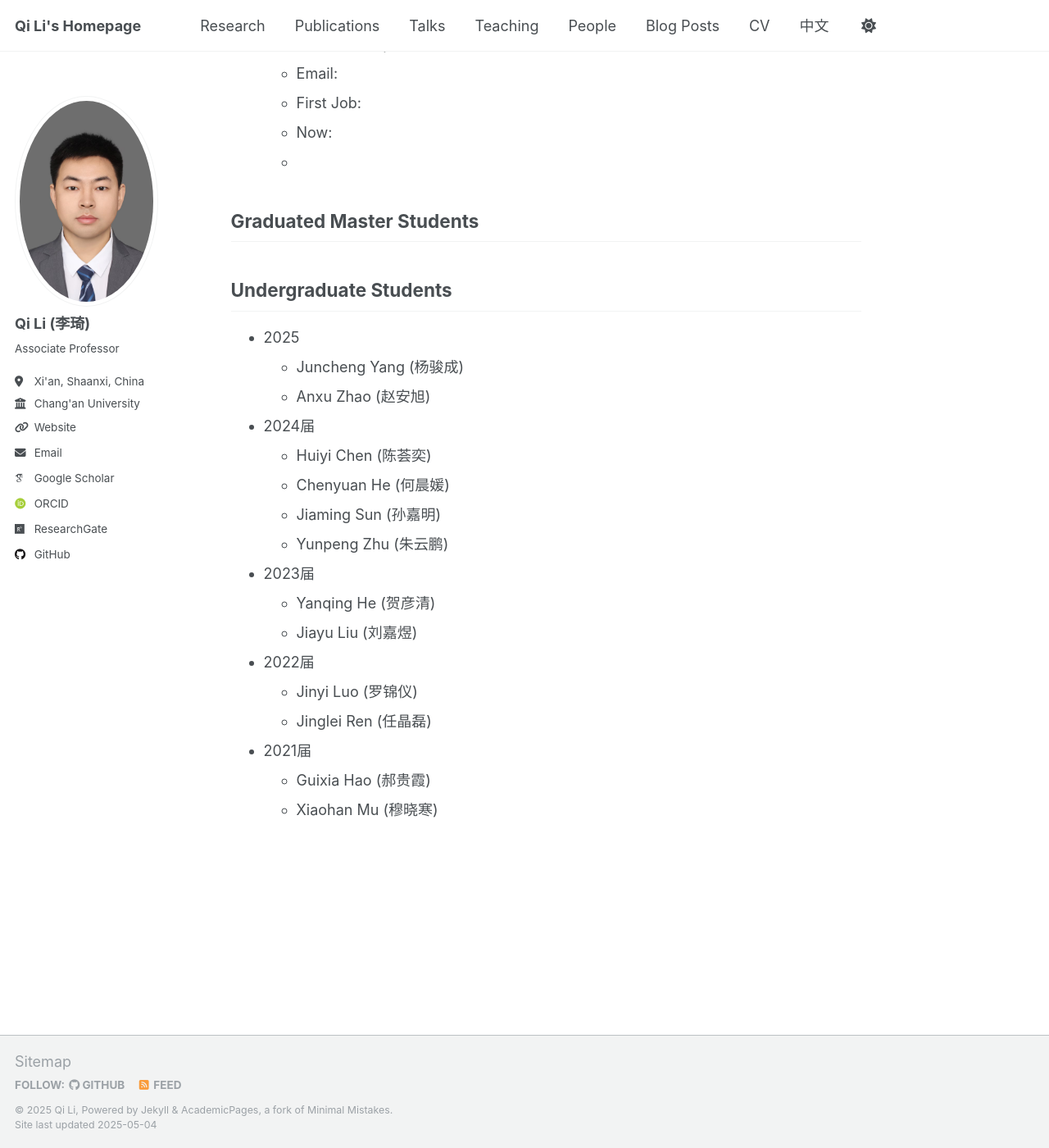
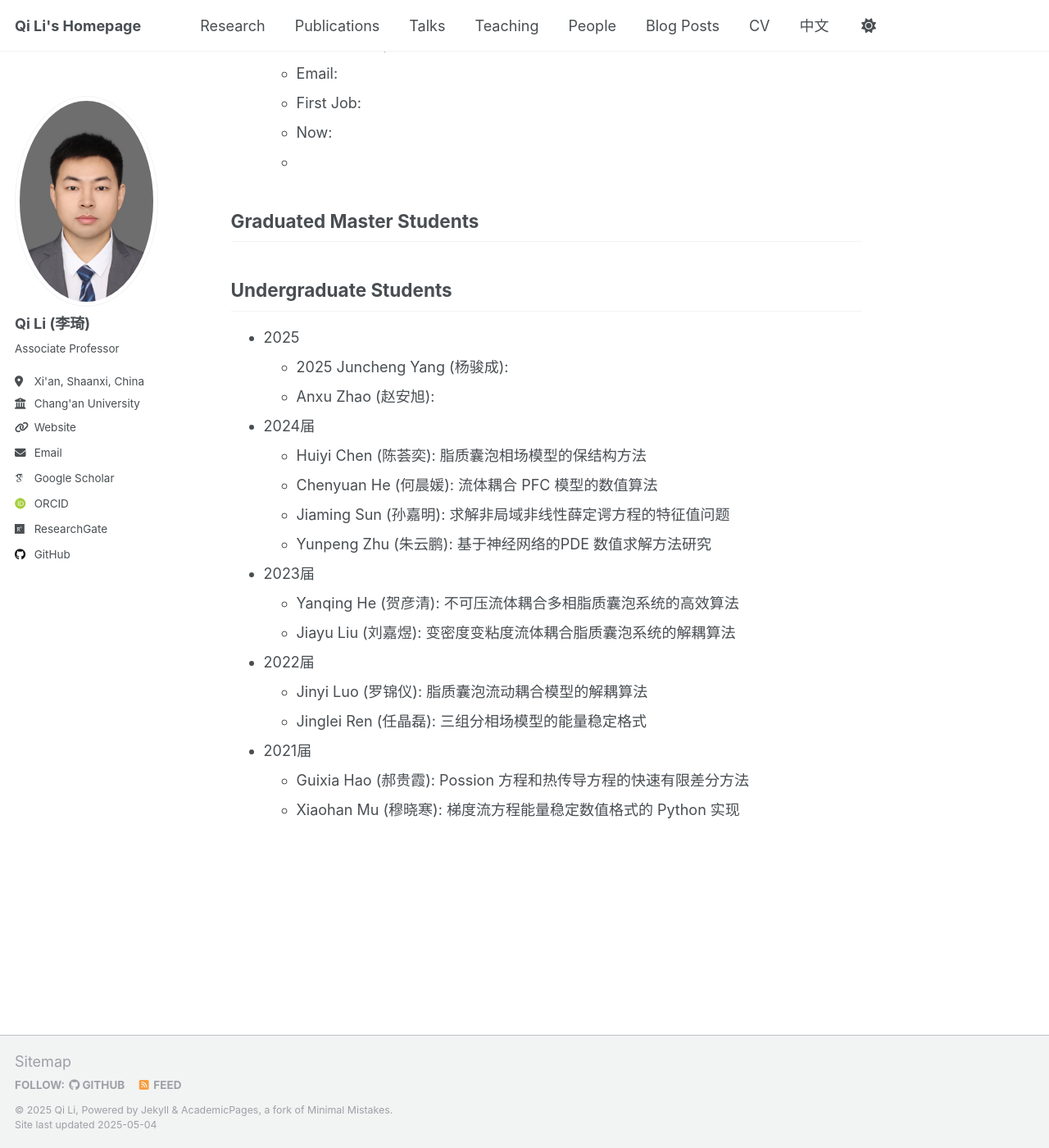
Before and after one commit to liqihao2000/liqihao2000.github.io, a Jekyll site: the page built from _pages/people.md, in a window 1280 px wide and 1400 px high, scrolled down 700 px. Shown: the whole window at 82% size. Built offline with Jekyll 4.4.1, drawn with Linux system fonts in a browser that asks for light colours; some web fonts are replaced.

Commit message:
update info

```diff
--- a/_pages/people.md
+++ b/_pages/people.md
@@ -28,7 +28,7 @@ author_profile: true
    -
 3. Mr. **Junjie Liu (刘俊杰)** (Master, 2024–Present)
     <!--    - B.Sc. from South China University of Technology  -->
-    - Research Topic:
+   - Research Topic:
    - Email:
    - First Job:
    - Now:
@@ -39,26 +39,26 @@ author_profile: true
 
 ## Undergraduate Students
 - 2025
-  - Juncheng Yang (杨骏成)
-  - Anxu Zhao (赵安旭)
+  - 2025 Juncheng Yang (杨骏成):
+  - Anxu Zhao (赵安旭):
 
 - 2024届
-  - Huiyi Chen (陈荟奕)
-  - Chenyuan He (何晨媛)
-  - Jiaming Sun (孙嘉明)
-  - Yunpeng Zhu (朱云鹏)
+  - Huiyi Chen (陈荟奕): 脂质囊泡相场模型的保结构方法
+  - Chenyuan He (何晨媛): 流体耦合 PFC 模型的数值算法
+  - Jiaming Sun (孙嘉明): 求解非局域非线性薛定谔方程的特征值问题
+  - Yunpeng Zhu (朱云鹏): 基于神经网络的PDE 数值求解方法研究
 
 - 2023届
-  - Yanqing He (贺彦清)
-  - Jiayu Liu (刘嘉煜)
+  - Yanqing He (贺彦清): 不可压流体耦合多相脂质囊泡系统的高效算法
+  - Jiayu Liu (刘嘉煜): 变密度变粘度流体耦合脂质囊泡系统的解耦算法
 
 - 2022届
-  - Jinyi Luo (罗锦仪)
-  - Jinglei Ren (任晶磊)
+  - Jinyi Luo (罗锦仪): 脂质囊泡流动耦合模型的解耦算法
+  - Jinglei Ren (任晶磊): 三组分相场模型的能量稳定格式
 
 - 2021届
-  - Guixia Hao (郝贵霞)
-  - Xiaohan Mu (穆晓寒)
+  - Guixia Hao (郝贵霞): Possion 方程和热传导方程的快速有限差分方法
+  - Xiaohan Mu (穆晓寒): 梯度流方程能量稳定数值格式的 Python 实现
 
 
 <!--
```
